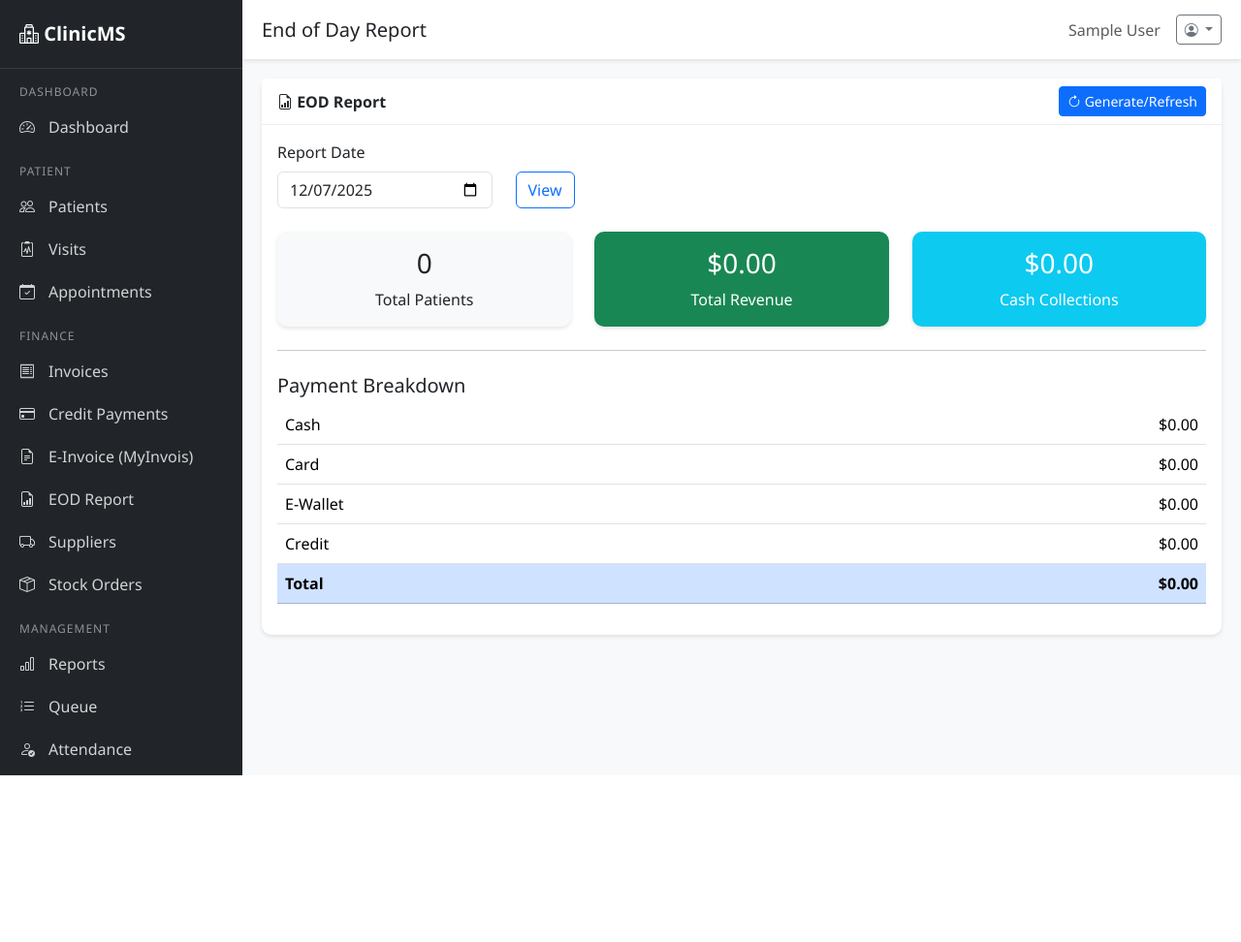
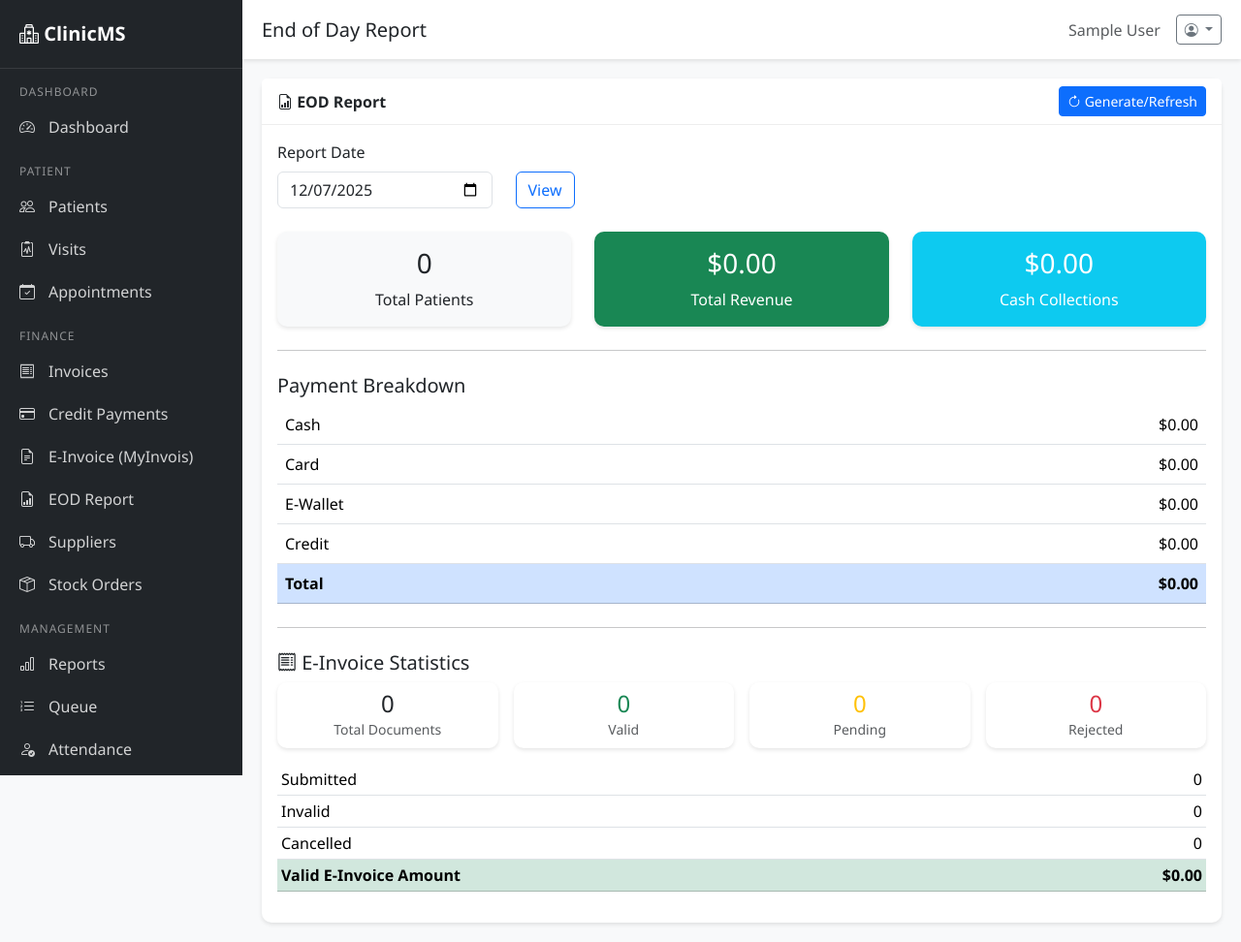
Before and after one commit to Kykyun/clinicManagementSystemAI, a Django app: page /finance/eod/ in a window 1280 px wide. Shown: the whole page at 97% size. Before the commit the page ends 800 px from the top, so only its background shows below. Run offline with Django 5.2, Linux system fonts and the light colour scheme; a user stored in the database is signed in; tables that the repository leaves empty hold one stand-in row (values such as "Sample post"); data that the repository does not hold is empty; parts of the project's set-up code (start-up, migrations or seed data) failed here and were passed over; some libraries are stand-ins or nearby versions.

Commit message:
Add e-invoice statistics to the end-of-day report view
Integrate EInvoiceDocument statistics into the finance eod_report view and update the corresponding template to display e-invoice data, including counts for various statuses and total valid amount.

Replit-Commit-Author: Agent
Replit-Commit-Session-Id: 40562fd5-fc54-4e3e-8c2d-d3f5cf5abf9f
Replit-Commit-Checkpoint-Type: intermediate_checkpoint
Replit-Commit-Event-Id: 5a23939a-03ed-412f-a2fb-31b122b91ee4
Replit-Commit-Screenshot-Url: https://storage.googleapis.com/screenshot-production-us-central1/066f66f4-ea05-4881-adcc-a0386c91fcef/40562fd5-fc54-4e3e-8c2d-d3f5cf5abf9f/yJYiS0v
Replit-Helium-Checkpoint-Created: true

```diff
--- a/finance/views.py
+++ b/finance/views.py
@@ -1,7 +1,7 @@
 from django.shortcuts import render, redirect, get_object_or_404
 from django.contrib.auth.decorators import login_required
 from django.contrib import messages
-from django.db.models import Sum, Count
+from django.db.models import Sum, Count, Q
 from django.utils import timezone
 from django.http import HttpResponse
 from datetime import datetime, timedelta
@@ -11,6 +11,7 @@ from .forms import InvoiceForm, InvoiceItemForm, PaymentForm, SupplierForm, Stoc
 from patients.models import Visit
 from setup_app.models import Panel
 from accounts.decorators import finance_access_required, admin_or_hq_required
+from einvoice.models import EInvoiceDocument
 
 
 def generate_invoice_number():
@@ -265,7 +266,24 @@ def eod_report(request):
         )
         report.total_revenue = report.total_cash + report.total_card + report.total_ewallet + report.total_credit
 
-    return render(request, 'finance/eod_report.html', {'report': report, 'report_date': report_date})
+    einvoice_stats = EInvoiceDocument.objects.filter(
+        created_at__date=report_date
+    ).aggregate(
+        total=Count('id'),
+        pending=Count('id', filter=Q(status='pending')),
+        submitted=Count('id', filter=Q(status='submitted')),
+        valid=Count('id', filter=Q(status='valid')),
+        invalid=Count('id', filter=Q(status='invalid')),
+        rejected=Count('id', filter=Q(status='rejected')),
+        cancelled=Count('id', filter=Q(status='cancelled')),
+        total_amount=Sum('total_amount', filter=Q(status='valid'))
+    )
+
+    return render(request, 'finance/eod_report.html', {
+        'report': report,
+        'report_date': report_date,
+        'einvoice_stats': einvoice_stats,
+    })
 
 
 @login_required
--- a/templates/finance/eod_report.html
+++ b/templates/finance/eod_report.html
@@ -80,6 +80,63 @@
                 <td class="text-end"><strong>${{ report.total_revenue|floatformat:2 }}</strong></td>
             </tr>
         </table>
+
+        <hr class="my-4">
+
+        <h5><i class="bi bi-receipt"></i> E-Invoice Statistics</h5>
+        <div class="row g-3 mb-3">
+            <div class="col-md-3">
+                <div class="card border-secondary">
+                    <div class="card-body text-center py-2">
+                        <h4 class="mb-0">{{ einvoice_stats.total|default:0 }}</h4>
+                        <small class="text-muted">Total Documents</small>
+                    </div>
+                </div>
+            </div>
+            <div class="col-md-3">
+                <div class="card border-success">
+                    <div class="card-body text-center py-2">
+                        <h4 class="mb-0 text-success">{{ einvoice_stats.valid|default:0 }}</h4>
+                        <small class="text-muted">Valid</small>
+                    </div>
+                </div>
+            </div>
+            <div class="col-md-3">
+                <div class="card border-warning">
+                    <div class="card-body text-center py-2">
+                        <h4 class="mb-0 text-warning">{{ einvoice_stats.pending|default:0 }}</h4>
+                        <small class="text-muted">Pending</small>
+                    </div>
+                </div>
+            </div>
+            <div class="col-md-3">
+                <div class="card border-danger">
+                    <div class="card-body text-center py-2">
+                        <h4 class="mb-0 text-danger">{{ einvoice_stats.rejected|default:0 }}</h4>
+                        <small class="text-muted">Rejected</small>
+                    </div>
+                </div>
+            </div>
+        </div>
+
+        <table class="table table-sm">
+            <tr>
+                <td>Submitted</td>
+                <td class="text-end">{{ einvoice_stats.submitted|default:0 }}</td>
+            </tr>
+            <tr>
+                <td>Invalid</td>
+                <td class="text-end">{{ einvoice_stats.invalid|default:0 }}</td>
+            </tr>
+            <tr>
+                <td>Cancelled</td>
+                <td class="text-end">{{ einvoice_stats.cancelled|default:0 }}</td>
+            </tr>
+            <tr class="table-success">
+                <td><strong>Valid E-Invoice Amount</strong></td>
+                <td class="text-end"><strong>${{ einvoice_stats.total_amount|floatformat:2|default:"0.00" }}</strong></td>
+            </tr>
+        </table>
     </div>
 </div>
 {% endblock %}
```
